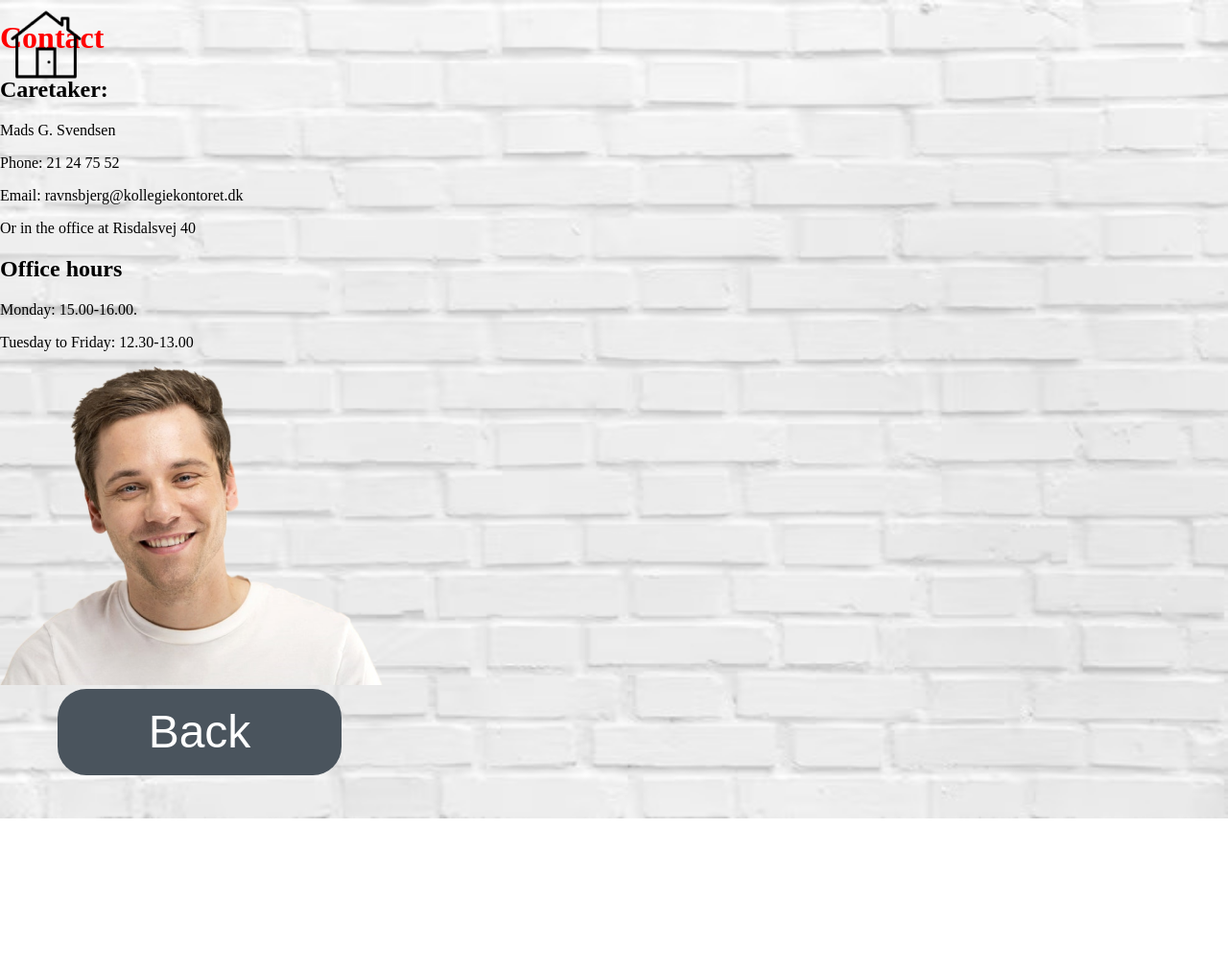
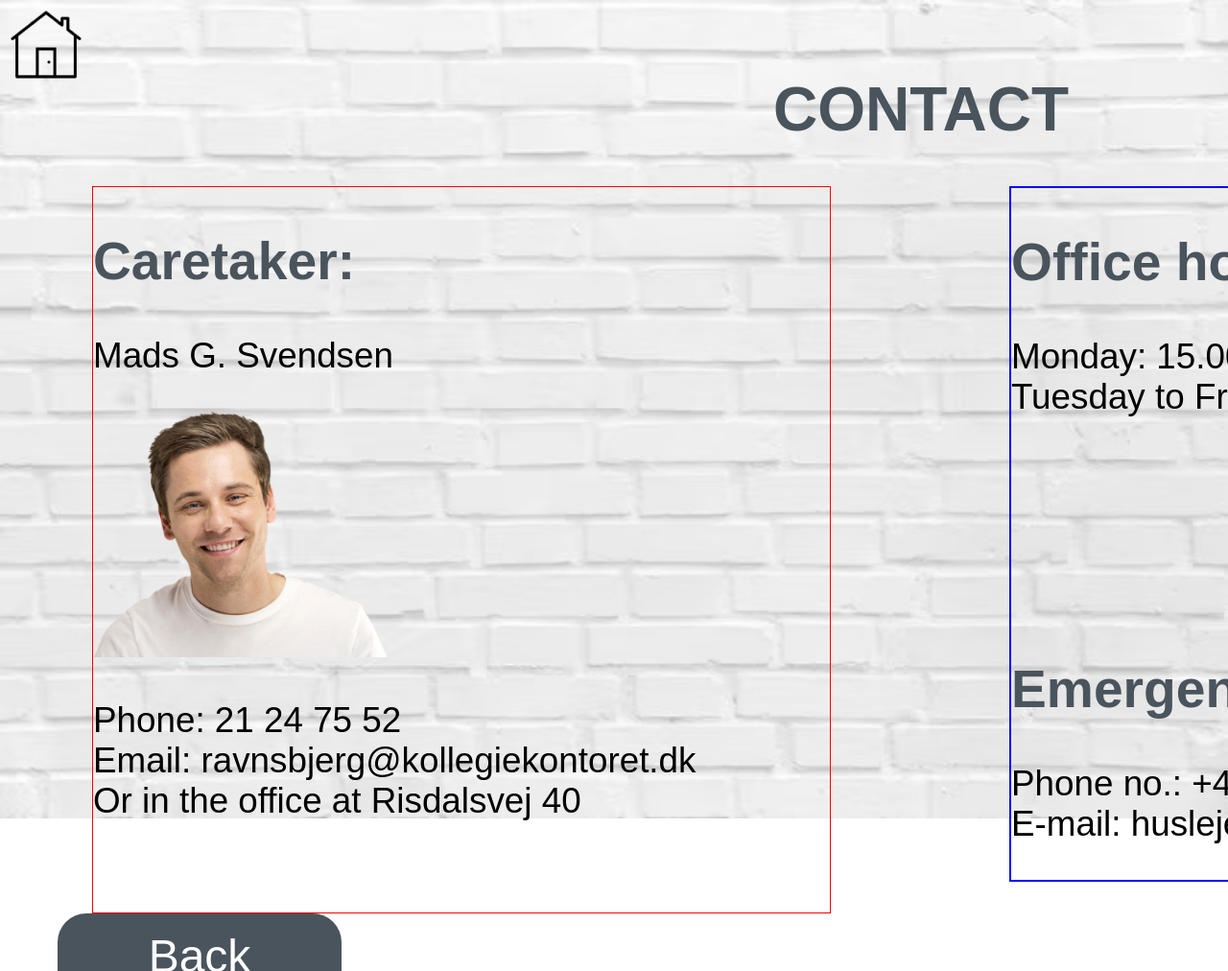
Before and after one commit to christinapoly/PrototypeProject, a PHP site: page /contacts.html in a window 1280 px wide. Shown: the whole page at 96% size. Run offline with PHP 8.4, Linux system fonts and the light colour scheme.

Commit message:
contact page

```diff
--- a/contacts.html
+++ b/contacts.html
@@ -21,16 +21,36 @@
             <p>DK/ENG</p>
         </div>
     </div>
-    <h1 id="title_contact"> Contact </h1>
-    <h2> Caretaker: </h2>
-    <p> Mads G. Svendsen</p>
-    <p> Phone: 21 24 75 52</p>
-    <p>Email: ravnsbjerg@kollegiekontoret.dk</p>
-    <p>Or in the office at Risdalsvej 40</p>
-    <h2> Office hours</h2>
-    <p> Monday: 15.00-16.00.</p>
-    <p>Tuesday to Friday: 12.30-13.00</p>
-    <img src="images/caretaker.png" alt="Caretaker">
+
+
+    <div class="title_contact_div"><h1> CONTACT </h1></div>
+
+    <div class="caretaker">
+        <h2 style="color: #4A545D;"> Caretaker: </h2>
+        <p> Mads G. Svendsen</p>
+
+        <img src="images/caretaker.png" alt="caretaker_image" width="40%">
+        <p> Phone: 21 24 75 52<br>
+        Email: ravnsbjerg@kollegiekontoret.dk<br>
+        Or in the office at Risdalsvej 40</p>
+    </div>
+
+
+    <div class="contact_info">
+        <h2 style="color: #4A545D;"> Office hours:</h2>
+        <p> Monday: 15.00-16.00.<br>
+        Tuesday to Friday: 12.30-13.00</p>
+        <br>
+        <br>
+        <br>
+        <br>
+        <h2 style="color: #4A545D;">Emergency Contact (24/7):</h2>
+        <p>Phone no.: +45 86 13 21 66 <br>
+        E-mail: husleje@kollegiekontoret.dk</p>
+    </div>
+
+
+
     <div class="boxes3">
         <a href="index.html" class="back">Back</a>
     </div>
--- a/styles.css
+++ b/styles.css
@@ -182,6 +182,31 @@ a {
 
 /* CONTACT */
 
-#title_contact {
-    color: red;
+.title_contact_div {
+    color: var(--page-titles-and-background);
+    margin-top: 4%;
+    text-align: center;
+    font-family: Arial, Helvetica, sans-serif;
+    font-size: 2rem;
 }
+
+.caretaker {
+    border: 1px solid red;
+    width: 40%;
+    display: inline-block;
+    font-size: 2.3rem;
+    font-family: Arial, Helvetica, sans-serif;
+    margin-left: 5%;
+    padding-bottom: 3%;
+
+
+}
+
+.contact_info {
+    border: 2px solid blue;
+    width: 40%;
+    float: right;
+    font-size: 2.3rem;
+    font-family: Arial, Helvetica, sans-serif;
+    margin-right: 5%;
+}
```
